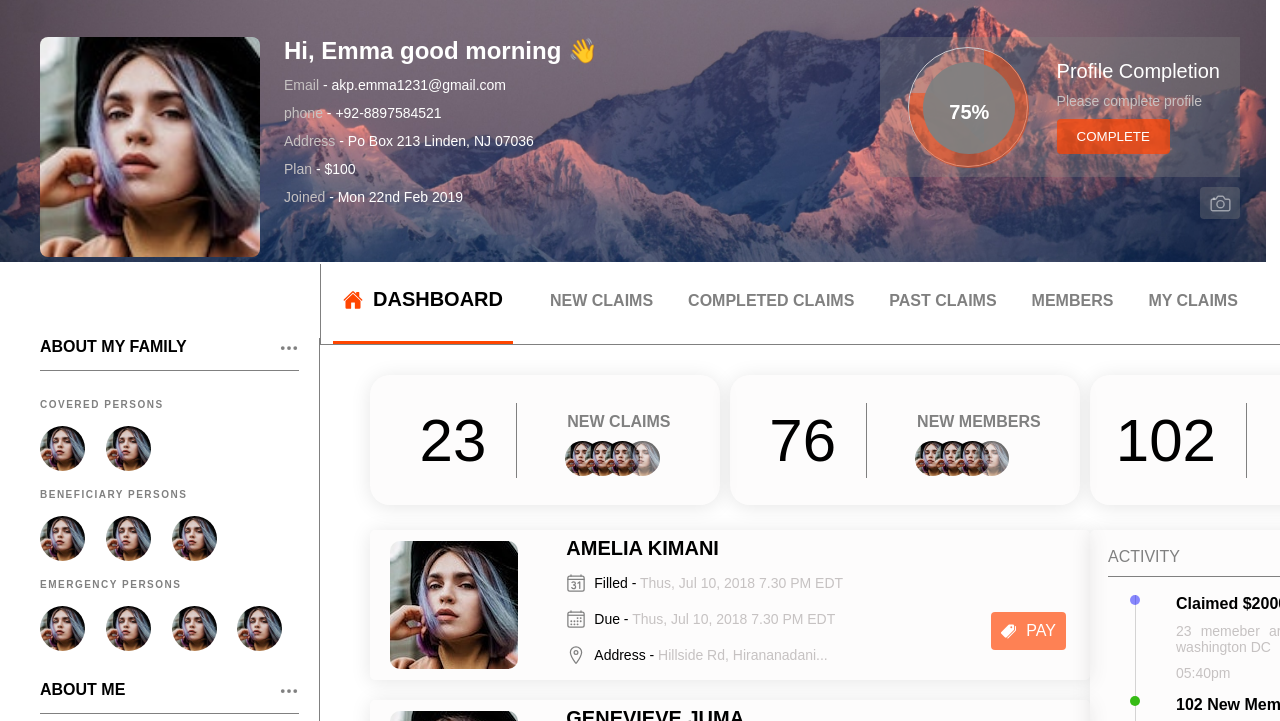
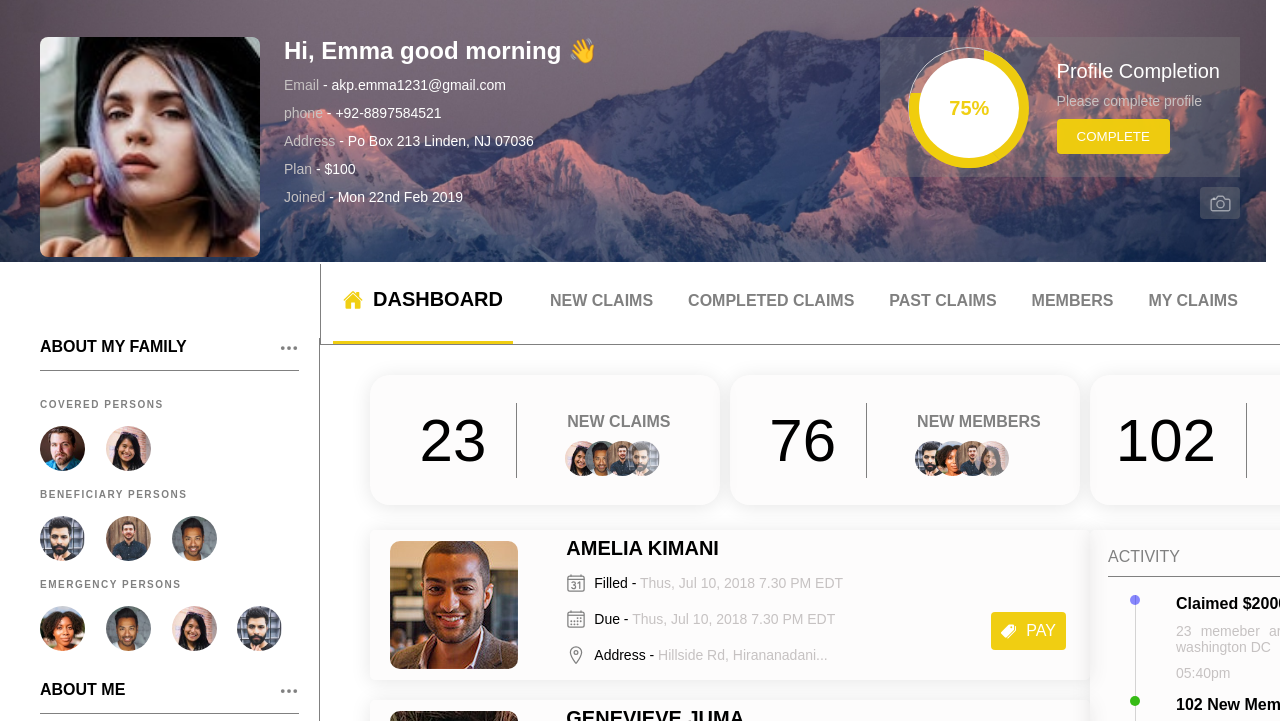
Before and after one commit to jimmyramani0912/Test-3, a plain HTML site: page dashboard.html in a window 1280 px wide. Shown: the part 58-779 px from the top of the page. Drawn offline with nearby package versions, Linux system fonts and the light colour scheme.

Commit message:
Changes ...

```diff
--- a/dashboard.css
+++ b/dashboard.css
@@ -149,15 +149,15 @@ h2 {
 }
 
 .circle-wrap .inside-circle {
-    width: 92px;
-    height: 92px;
+    width: 100px;
+    height: 100px;
     border-radius: 50%;
-    background: rgba(128, 128, 128, 0.945);
+    background: white;
     line-height: 100px;
     text-align: center;
-    margin-top: 14px;
-    margin-left: 14px;
-    color: white;
+    margin-top: 10px;
+    margin-left: 10px;
+    color: rgba(240, 206, 14, 0.979);
     position: absolute;
     z-index: 100;
     font-weight: 700;
@@ -166,7 +166,7 @@ h2 {
 
 .mask .fill {
     clip: rect(0px, 75px, 150px, 0px);
-    background-color: rgba(255, 68, 0, 0.464);
+    background-color: rgba(240, 206, 14, 0.979);
 }
 
 .mask.full,
@@ -200,7 +200,7 @@ p {
 }
 
 .right .btn {
-    background-color: rgba(255, 68, 0, 0.718);
+    background-color: rgba(240, 206, 14, 0.979);
     padding-left: 2rem;
     padding-right: 2rem;
 }
@@ -311,6 +311,7 @@ p {
 .btn-right {
     height: 4rem;
     display: flex;
+    margin-right: 4rem;
     justify-content: center;
     align-items: center;
     letter-spacing: 0.08rem;
@@ -349,8 +350,8 @@ p {
 .nav-items-left a:hover {
     color: #fff;
     cursor: pointer;
-    color: rgba(255, 68, 0, 0.718);
-    border-bottom: 3px solid orangered;
+    color: rgba(240, 206, 14, 0.979);
+    border-bottom: 3px solid rgba(240, 206, 14, 0.979);
 }
 
 .item-right :nth-child(2) {
@@ -365,11 +366,11 @@ p {
     color: black;
     margin-left: 1.2rem;
     margin-right: 1.2rem;
-    border-bottom: 3px solid orangered;
+    border-bottom: 3px solid rgba(240, 206, 14, 0.979);
 }
 
 .home-icon {
-    color: orangered;
+    color: rgba(240, 206, 14, 0.979);
     height: 2rem;
     width: 2rem;
     margin-right: 1rem;
@@ -446,7 +447,6 @@ h1 {
     width: 72rem;
     height: 15rem;
     border-radius: 0.5rem;
-
     display: flex;
     align-items: center;
     justify-content: space-between;
@@ -485,7 +485,7 @@ h1 {
 }
 
 .texy-btn {
-    background-color: rgba(255, 68, 0, 0.667);
+    background-color: rgba(240, 206, 14, 0.979);
     display: flex;
     justify-content: center;
     align-items: center;
@@ -521,7 +521,20 @@ h1 {
 }
 
 .scroll::-webkit-scrollbar {
-    display: none;
+    width: 0.6rem;
+}
+
+.scroll::-webkit-scrollbar-track {
+    box-shadow: inset 0 0 5px grey;
+    border-radius: 20px;
+    margin-top: 22rem;
+    margin-bottom: 22rem;
+}
+
+.scroll::-webkit-scrollbar-thumb {
+    background: rgba(240, 206, 14, 0.979);
+    border-radius: 10px;
+    height: 1rem;
 }
 
 .activities h4 {
--- a/dashboard.html
+++ b/dashboard.html
@@ -4,12 +4,6 @@
     <meta charset="UTF-8" />
     <meta name="viewport" content="width=device-width, initial-scale=1.0" />
     <link rel="stylesheet" href="./dashboard.css" />
-    <!-- <link rel="preconnect" href="https://fonts.gstatic.com" />
-    <link
-      href="https://fonts.googleapis.com/css2?family=Rubik:wght@400;500;600;700&display=swap"
-      rel="stylesheet"
-    /> -->
-
     <script
       type="module"
       src="https://unpkg.com/ionicons@7.1.0/dist/ionicons/ionicons.esm.js"
@@ -82,6 +76,9 @@
                       <div class="mask full">
                         <div class="fill"></div>
                       </div>
+                      <div class="mask full">
+                        <div class="fill"></div>
+                      </div>
                       <div class="mask half">
                         <div class="fill"></div>
                       </div>
@@ -121,12 +118,12 @@
               <h4>COVERED PERSONS</h4>
               <div class="items">
                 <img
-                  src="./image/person/customer-3.jpg"
+                  src="./image/person/ben.jpg"
                   alt="customer-3"
                   class="img-item-img"
                 />
                 <img
-                  src="./image/person/customer-3.jpg"
+                  src="./image/person/customer-1.jpg"
                   alt="customer-3"
                   class="img-item-img"
                 />
@@ -136,17 +133,17 @@
               <h4>BENEFICIARY PERSONS</h4>
               <div class="items">
                 <img
-                  src="./image/person/customer-3.jpg"
+                  src="./image/person/customer-5.jpg"
                   alt="customer-3"
                   class="img-item-img"
                 />
                 <img
-                  src="./image/person/customer-3.jpg"
+                  src="./image/person/customer-4.jpg"
                   alt="customer-3"
                   class="img-item-img"
                 />
                 <img
-                  src="./image/person/customer-3.jpg"
+                  src="./image/person/customer-2.jpg"
                   alt="customer-3"
                   class="img-item-img"
                 />
@@ -156,23 +153,23 @@
               <h4>EMERGENCY PERSONS</h4>
               <div class="items">
                 <img
-                  src="./image/person/customer-3.jpg"
-                  alt="customer-3"
+                  src="./image/person/customer-6.jpg"
+                  alt="customer"
                   class="img-item-img"
                 />
                 <img
-                  src="./image/person/customer-3.jpg"
-                  alt="customer-3"
+                  src="./image/person/customer-2.jpg"
+                  alt="customer"
                   class="img-item-img"
                 />
                 <img
-                  src="./image/person/customer-3.jpg"
-                  alt="customer-3"
+                  src="./image/person/customer-1.jpg"
+                  alt="customer"
                   class="img-item-img"
                 />
                 <img
-                  src="./image/person/customer-3.jpg"
-                  alt="customer-3"
+                  src="./image/person/customer-5.jpg"
+                  alt="customer"
                   class="img-item-img"
                 />
               </div>
@@ -234,22 +231,22 @@
                   <h2>NEW CLAIMS</h2>
                   <div class="card-img">
                     <img
-                      src="./image/person/customer-3.jpg"
+                      src="./image/person/customer-1.jpg"
                       alt="pesron"
                       class="headers-img"
                     />
                     <img
-                      src="./image/person/customer-3.jpg"
+                      src="./image/person/customer-2.jpg"
                       alt="pesron"
                       class="headers-img"
                     />
                     <img
-                      src="./image/person/customer-3.jpg"
+                      src="./image/person/customer-4.jpg"
                       alt="pesron"
                       class="headers-img"
                     />
                     <img
-                      src="./image/person/customer-3.jpg"
+                      src="./image/person/customer-5.jpg"
                       alt="pesron"
                       class="headers-img"
                     />
@@ -265,22 +262,22 @@
                   <h2>NEW MEMBERS</h2>
                   <div class="card-img">
                     <img
-                      src="./image/person/customer-3.jpg"
+                      src="./image/person/customer-5.jpg"
                       alt="pesron"
                       class="headers-img"
                     />
                     <img
-                      src="./image/person/customer-3.jpg"
+                      src="./image/person/customer-6.jpg"
                       alt="pesron"
                       class="headers-img"
                     />
                     <img
-                      src="./image/person/customer-3.jpg"
+                      src="./image/person/customer-4.jpg"
                       alt="pesron"
                       class="headers-img"
                     />
                     <img
-                      src="./image/person/customer-3.jpg"
+                      src="./image/person/customer-1.jpg"
                       alt="pesron"
                       class="headers-img"
                     />
@@ -296,22 +293,22 @@
                   <h2>TOTAL CLAIMS</h2>
                   <div class="card-img">
                     <img
-                      src="./image/person/customer-3.jpg"
+                      src="./image/person/customer-4.jpg"
                       alt="pesron"
                       class="headers-img"
                     />
                     <img
-                      src="./image/person/customer-3.jpg"
+                      src="./image/person/customer-1.jpg"
                       alt="pesron"
                       class="headers-img"
                     />
                     <img
-                      src="./image/person/customer-3.jpg"
+                      src="./image/person/customer-2.jpg"
                       alt="pesron"
                       class="headers-img"
                     />
                     <img
-                      src="./image/person/customer-3.jpg"
+                      src="./image/person/customer-6.jpg"
                       alt="pesron"
                       class="headers-img"
                     />
@@ -324,7 +321,7 @@
               <div class="textinomials">
                 <div class="texynomial-card shadow">
                   <img
-                    src="./image/person/customer-3.jpg"
+                    src="./image/person/dave.jpg"
                     alt="pesron"
                     class="textinomial-img"
                   />
@@ -362,7 +359,7 @@
 
                 <div class="texynomial-card shadow">
                   <img
-                    src="./image/person/customer-3.jpg"
+                    src="./image/person/hannah.jpg"
                     alt="pesron"
                     class="textinomial-img"
                   />
@@ -400,7 +397,7 @@
 
                 <div class="texynomial-card shadow">
                   <img
-                    src="./image/person/customer-3.jpg"
+                    src="./image/person/steve.jpg"
                     alt="pesron"
                     class="textinomial-img"
                   />
```
Also changed, not shown: image/person/ben.jpg (added), image/person/customer-1.jpg (added), image/person/customer-2.jpg (added), image/person/customer-4.jpg (added), image/person/customer-5.jpg (added), image/person/customer-6.jpg (added), image/person/dave.jpg (added), image/person/hannah.jpg (added), image/person/steve.jpg (added).
